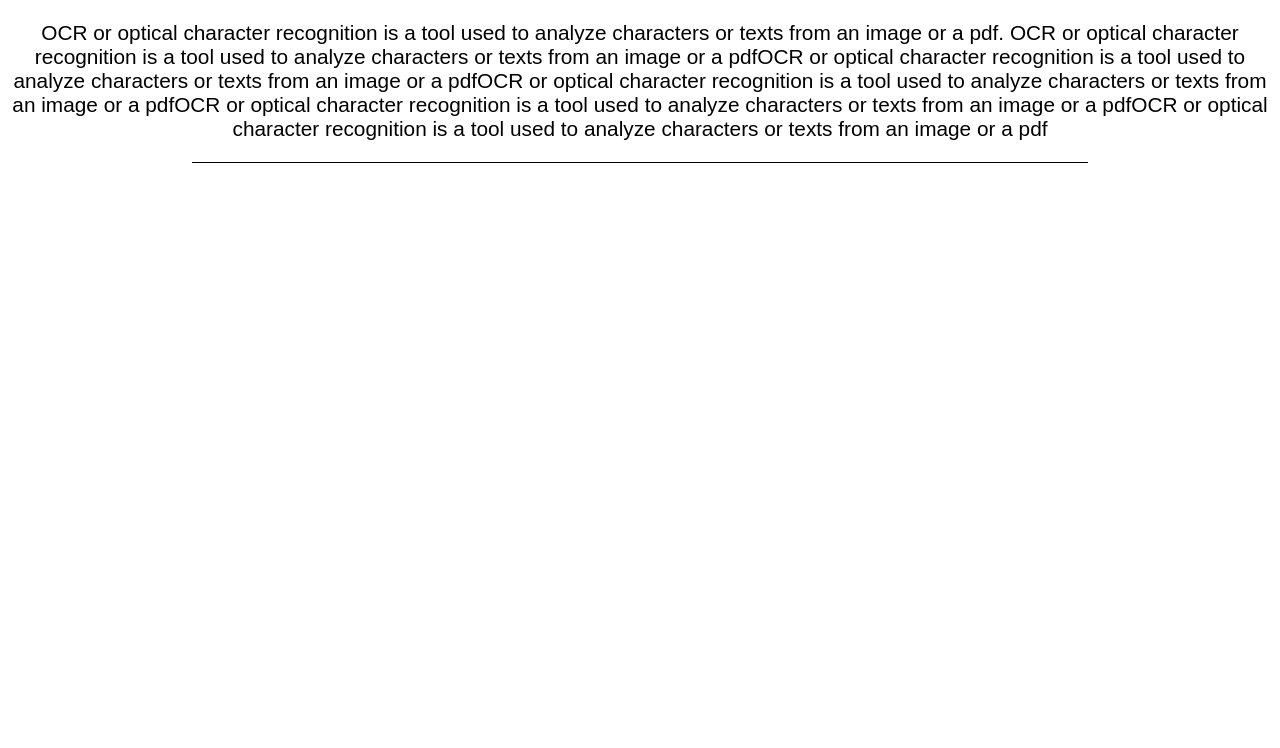
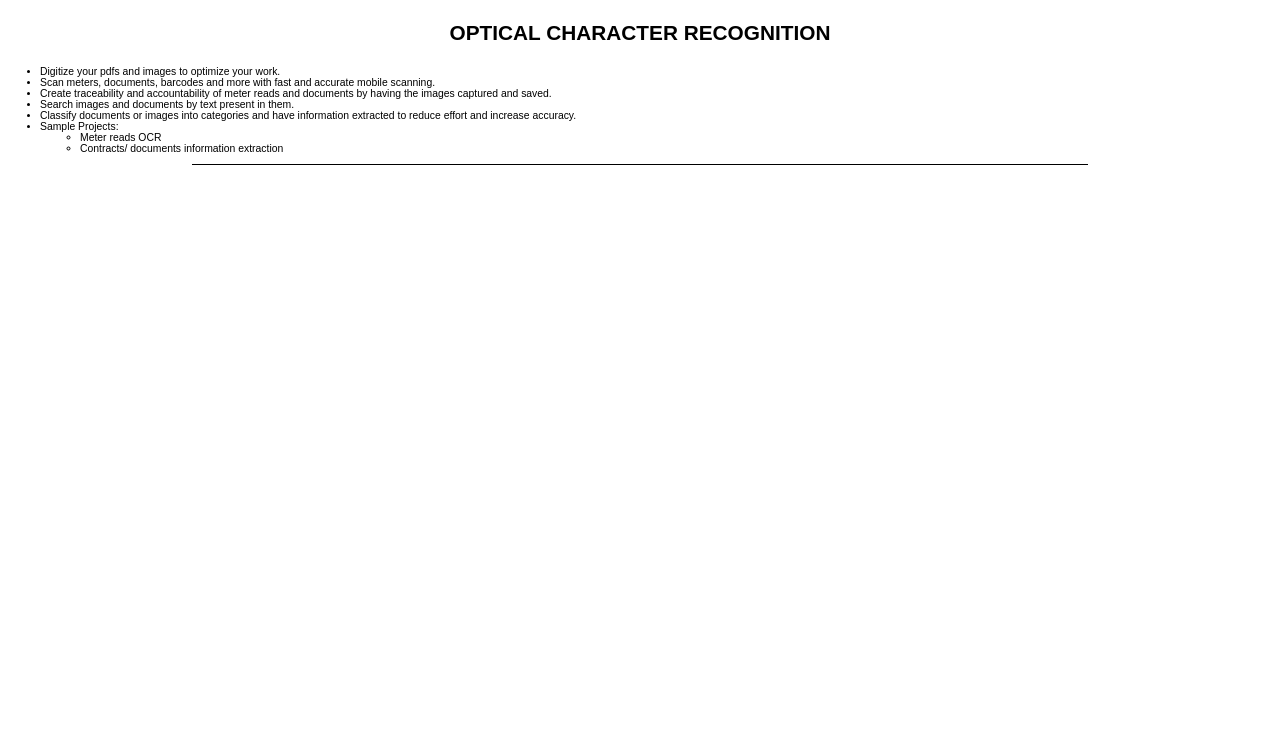
Before and after one commit to yogeshwarmutneja/aiamericanwater, a plain HTML site: page ocr.html in a window 1280 px wide. Shown: the part 52-800 px from the top of the page. Drawn offline with Linux system fonts and the light colour scheme.

Commit message:
OCR Description

```diff
--- a/ocr.html
+++ b/ocr.html
@@ -15,7 +15,21 @@
 	</nav>
 	<!-- navbar ends -->
     <div>
-        <p class = "ocrtext">OCR or optical character recognition is a tool used to analyze characters or texts from an image or a pdf. OCR or optical character recognition is a tool used to analyze characters or texts from an image or a pdfOCR or optical character recognition is a tool used to analyze characters or texts from an image or a pdfOCR or optical character recognition is a tool used to analyze characters or texts from an image or a pdfOCR or optical character recognition is a tool used to analyze characters or texts from an image or a pdfOCR or optical character recognition is a tool used to analyze characters or texts from an image or a pdf</p>
+        <p class = "ocrtext"><B> OPTICAL CHARACTER RECOGNITION </B> <BR>
+        <ul>
+            <li> Digitize your pdfs and images to optimize your work. </li>
+            <li> Scan meters, documents, barcodes and more with fast and accurate mobile scanning. </li>
+            <li> Create traceability and accountability of meter reads and documents by having the images captured and saved.</li>
+            <li> Search images and documents by text present in them. </li>
+            <li> Classify documents or images into categories and have information extracted to reduce effort and increase accuracy. </li>
+            <li> Sample Projects:
+                <ul>
+                <li>Meter reads OCR</li>
+                <li>Contracts/ documents information extraction</li>
+                </ul>
+            </li>
+        </ul>
+        </p>
     </div>
     <div class = "big-line"></div>
 </body>
```
Also changed, not shown: 1 other file.
